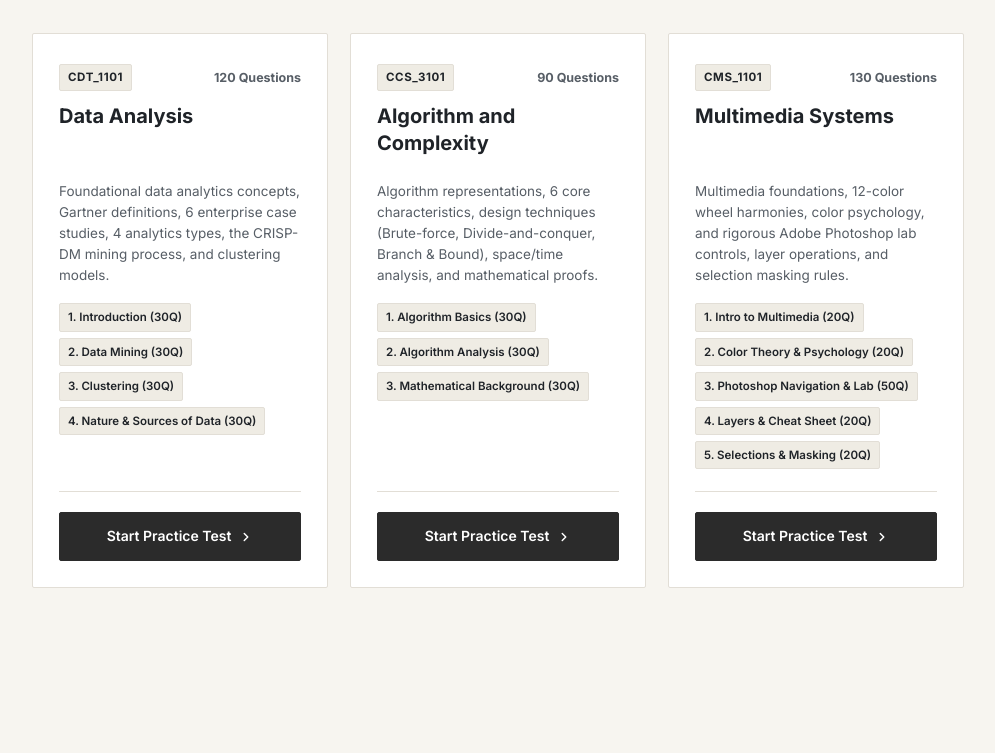
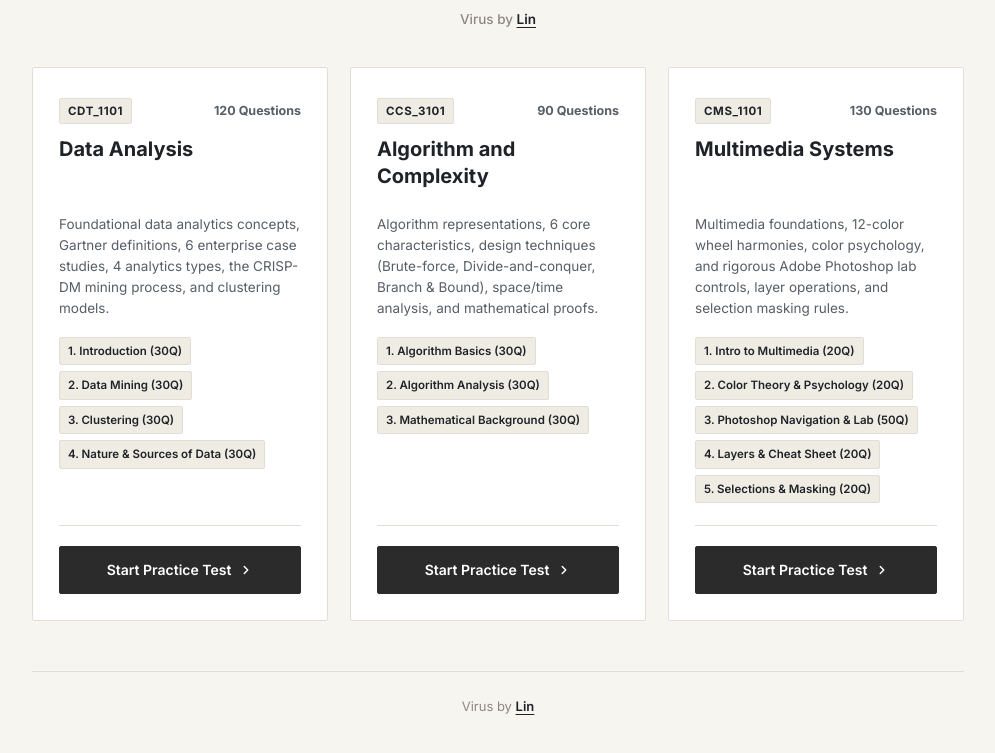
Before and after one commit to Eisenwu001/Crampie, a plain HTML site: page index.html in a window 1280 px wide. Shown: the part 169-922 px from the top of the page, without its empty margins (142-1137 px from the left). Before the commit the page ends 837 px from the top, so only its background shows below. Drawn offline with Linux system fonts and the light colour scheme.

Commit message:
Remove README.md and add Virus by Lin credits

```diff
--- a/index.html
+++ b/index.html
@@ -81,6 +81,37 @@
       max-width: 640px;
       margin: 0 auto 24px auto;
       line-height: 1.55;
+    }
+
+    .hub-credit {
+      font-size: 13.5px;
+      font-weight: 500;
+      color: var(--text-muted);
+      margin-top: -12px;
+      margin-bottom: 24px;
+    }
+
+    .hub-credit a,
+    .hub-footer a {
+      color: var(--text-primary);
+      text-decoration: underline;
+      text-underline-offset: 3px;
+      font-weight: 600;
+      transition: opacity 0.15s ease;
+    }
+
+    .hub-credit a:hover,
+    .hub-footer a:hover {
+      opacity: 0.75;
+    }
+
+    .hub-footer {
+      text-align: center;
+      margin-top: 50px;
+      padding-top: 24px;
+      border-top: 1px solid var(--border-color);
+      font-size: 13px;
+      color: var(--text-muted);
     }
 
     .subject-grid {
@@ -277,8 +308,8 @@
     <header>
       <h1 class="hub-title">Tara, Cram!</h1>
       <p class="hub-subtitle">Welcome to the cram session. If we fail this exam together, at least we fail with style. Lock in.</p>
-
-      </header>
+      <p class="hub-credit">Virus by <a href="https://linvisuals.com" target="_blank" rel="noopener noreferrer">Lin</a></p>
+    </header>
 
     <main class="subject-grid">
 
@@ -372,6 +403,9 @@
         </div>
       </article>
     </main>
+    <footer class="hub-footer">
+      <p>Virus by <a href="https://linvisuals.com" target="_blank" rel="noopener noreferrer">Lin</a></p>
+    </footer>
   </div>
 
 </body>
```
Also changed, not shown: answer_sheet.html (+18 -0 lines), ccs3101.html (+23 -0 lines), cdt1101.html (+23 -0 lines), cms1101.html (+23 -0 lines), 1 other file.
